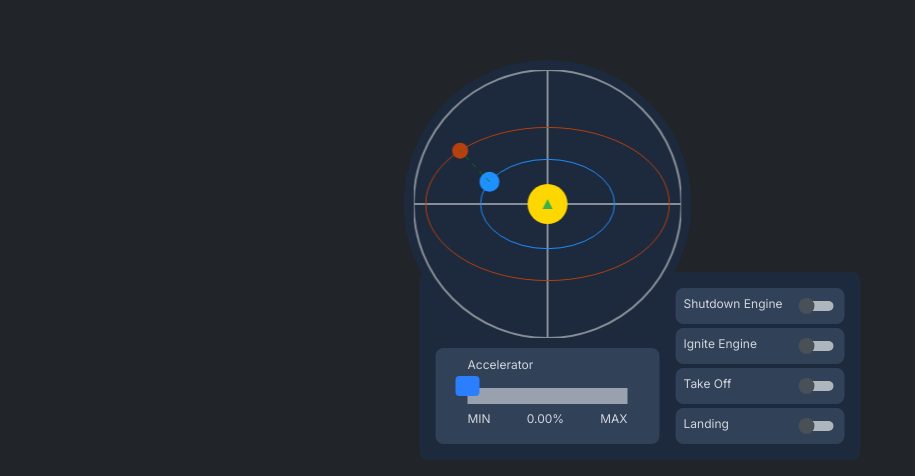
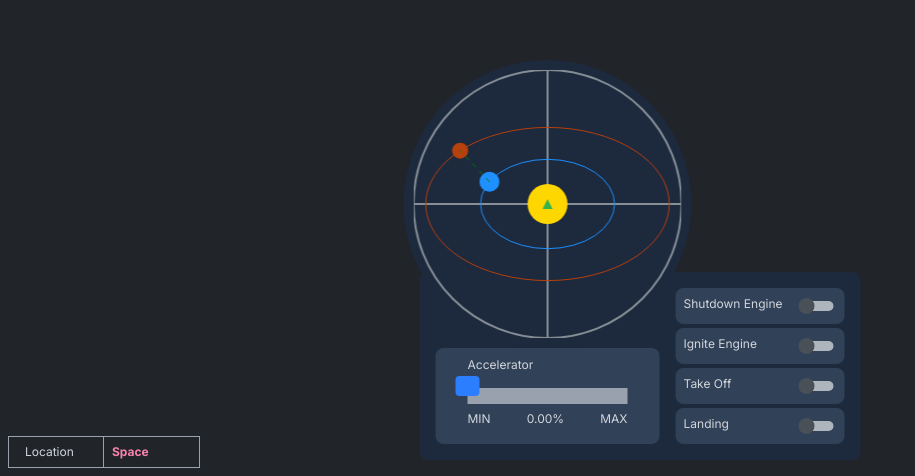
Before and after one commit to Tibz-Dankan/gold-to-mars, a React (Vite) app: page / in a window 1280 px wide. Shown: the part 1124-1600 px from the top of the page, without its empty margins (0-915 px from the left). Built offline with nearby package versions, Linux system fonts and the light colour scheme.

Commit message:
feat: show rocket location on the UI

```diff
--- /dev/null
+++ b/src/components/UI/RocketLocation.tsx
@@ -0,0 +1,61 @@
+import { useEffect, useState } from "react";
+import { EventBus } from "../../game/EventBus";
+
+export const RocketLocation: React.FC = () => {
+  const [rocketLocation, setRocketLocation] = useState({
+    location: "",
+    isApproachingEarth: false,
+    isApproachingMars: false,
+    distanceToEarthKm: 0,
+    distanceToMarsKm: 0,
+    distanceFromEarthToMarsKm: 0,
+  });
+  const marsReddishOrange = "#B7410E";
+  const earthBluish = "#1E90FF";
+  const spacePinkish = "#f783ac";
+  const isEarth: boolean = rocketLocation.location.toUpperCase() === "EARTH";
+  const isMars: boolean = rocketLocation.location.toUpperCase() === "MARS";
+
+  let locationColor: string = spacePinkish;
+  if (isEarth) {
+    locationColor = earthBluish;
+  } else if (isMars) {
+    locationColor = marsReddishOrange;
+  } else {
+    locationColor = spacePinkish;
+  }
+
+  useEffect(() => {
+    const updateLocation = (data: typeof rocketLocation) =>
+      setRocketLocation(data);
+
+    EventBus.on("rocketLocation", updateLocation);
+
+    return () => {
+      EventBus.off("rocketLocation", updateLocation);
+    };
+  }, []);
+
+  return (
+    <table className="border-separate border-spacing-0  w-full overflow-x-auto">
+      {/* No Table heading */}
+      <tbody className="text-gray-300">
+        <tr
+          className="h-8 [&>*]:border-y-[1px] [&>*]:border-gray-400
+             text-[12px] font-[400]"
+        >
+          <td className="px-2 pl-4 border-x-[1px] border-gray-400 w-24">
+            Location
+          </td>
+          <td
+            className={`px-2 border-r-[1px] border-gray-400 w-24 font-bold
+            `}
+            style={{ color: locationColor }}
+          >
+            {rocketLocation.location}
+          </td>
+        </tr>
+      </tbody>
+    </table>
+  );
+};
--- a/src/game/PhaserGame.tsx
+++ b/src/game/PhaserGame.tsx
@@ -12,6 +12,7 @@ import { SpaceScene } from "./scenes/Space";
 import { DropGoldScene } from "./scenes/DropGold";
 import { GalaxyScene } from "./scenes/Galaxy";
 import { RocketStatusDisplay } from "../components/UI/RocketStatusDisplay";
+import { RocketLocation } from "../components/UI/RocketLocation";
 
 export function PhaserGame() {
   useLayoutEffect(() => {
@@ -76,6 +77,9 @@ export function PhaserGame() {
       <div className="absolute top-2 left-2">
         <RocketStatusDisplay />
       </div>
+      <div className="absolute bottom-2 left-2">
+        <RocketLocation />
+      </div>
       <div className="absolute bottom-4 left-1/2 -translate-x-1/2">
         <ControlLayout />
       </div>
```
